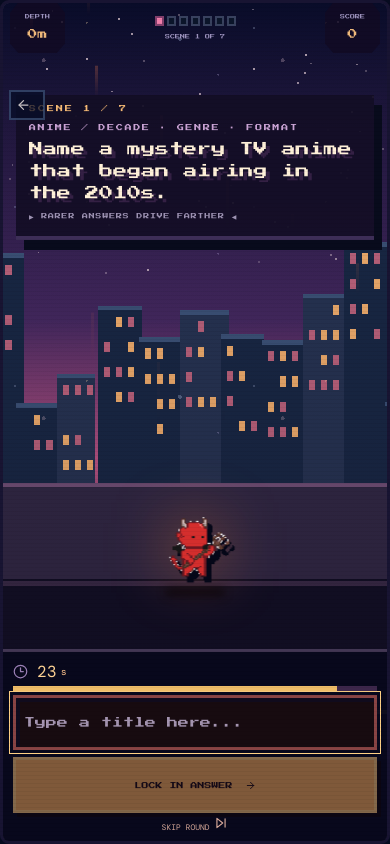
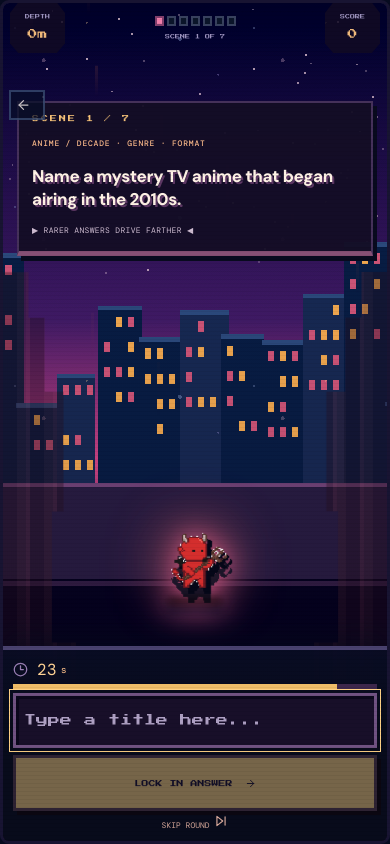
Before and after one commit to eggseed1/dotdotdot, a React (Vite) app: page / in a window 390 px wide. Both pictures are taken after a click on the button "START". Built offline with nearby package versions, Linux system fonts and the light colour scheme.

Commit message:
Guarantee visible high-contrast question HUD and polished scene/input layering on mobile and desktop

```diff
--- a/src/styles.css
+++ b/src/styles.css
@@ -336,3 +336,40 @@ button:focus-visible,input:focus-visible{outline:3px solid #ffbc55;outline-offse
  .krillion-game-screen .hell-answer-ui.cinematic-answer-ui{padding-top:6px}
  .krillion-game-screen .answer-label,.krillion-game-screen .skip-button{display:none}
 }
+
+
+/* 2026-10-14 arcade visibility + depth art pass: scene overlays are direct
+   descendants of .hellscape, never inside the bottom-anchored answer dock. */
+.krillion-game-screen .hellscape{isolation:isolate;background:#070e28}
+.krillion-game-screen .hellscape .krillion-scene-decor{z-index:2;opacity:1;filter:saturate(1.28) contrast(1.12)}
+.krillion-game-screen .hellscape .cinematic-stage-top{position:absolute!important;inset:auto!important;top:clamp(76px,11.5dvh,120px)!important;left:50%!important;right:auto!important;bottom:auto!important;transform:translateX(-50%)!important;z-index:45!important;display:flex;flex-direction:column;align-items:flex-start;justify-content:center;width:min(750px,calc(100% - 130px))!important;max-height:min(32dvh,260px)!important;min-height:125px;padding:clamp(14px,2.2dvh,27px) clamp(16px,2.6vw,33px)!important;overflow:visible!important;background:#140e26f5!important;border:3px solid #45315a!important;border-bottom:6px solid #865075!important;box-shadow:0 0 0 3px #090a1c,8px 10px 0 #06091b!important;text-align:left!important;pointer-events:none;color:#ffe4cb}
+.krillion-game-screen .cinematic-stage-top h1{display:block!important;visibility:visible!important;opacity:1!important;position:relative!important;font:900 clamp(18px,2.25vw,32px)/1.4 'DM Sans','Noto Sans KR',sans-serif!important;letter-spacing:-.025em!important;color:#fff3e6!important;text-shadow:2px 2px 0 #5c3763!important;white-space:normal!important;word-break:keep-all;overflow-wrap:anywhere;max-width:100%;margin:8px 0!important}
+.krillion-game-screen .cinematic-stage-kind{color:#f8b789;font:700 10px/1.5 var(--mono)!important;letter-spacing:.1em}
+.krillion-game-screen .cinematic-stage-count{color:#f6c279;font:8px/1.5 var(--pixel)}
+.krillion-game-screen .cinematic-stage-top p{font:8px/1.5 var(--mono)!important;color:#cfbdd2!important;letter-spacing:.04em}
+.krillion-game-screen .hellscape .krillion-hud{z-index:49}
+.krillion-game-screen .hellscape .hell-character-zone{z-index:9;top:62%;transform:translate(-50%,-15%);filter:drop-shadow(0 9px 0 #080c28) drop-shadow(0 0 14px #e55e96)}
+.krillion-game-screen .hellscape .hell-world{z-index:3}
+.krillion-game-screen .hellscape .hell-speedlines{z-index:4;opacity:.24}
+.krillion-game-screen .hellscape .hell-foreground-ridge{z-index:5;opacity:.38}
+.krillion-game-screen .hellscape .cinematic-answer-ui{z-index:51!important;background:linear-gradient(180deg,#090d24ef,#080b1b 38%,#080b1b)!important;border-top:4px solid #4a426f!important;box-shadow:0 -12px 24px #07091c88}
+.krillion-game-screen .hellscape #answer{background:#180f29!important;color:#fff4df!important;border:3px solid #705282!important;box-shadow:inset 3px 3px #0a071b!important}
+.krillion-game-screen .hellscape #answer::placeholder{color:#aea0c3}
+.krillion-game-screen .hellscape .submit-button{background:#e4bf79!important;color:#1a1332!important;border:3px solid #533b4a!important;box-shadow:4px 4px #07081e;font-weight:900}
+.krillion-game-screen .hellscape .title-suggestions{z-index:60;bottom:calc(100% + 5px)}
+@media(max-width:700px){
+ .krillion-game-screen .hellscape .cinematic-stage-top{top:clamp(60px,12dvh,98px)!important;width:calc(100% - 28px)!important;min-height:112px;max-height:min(31dvh,210px)!important;padding:11px 13px!important;border-width:2px!important;border-bottom-width:5px!important;box-shadow:4px 5px #080a1e!important}
+ .krillion-game-screen .cinematic-stage-top h1{font-size:clamp(15px,4.35vw,23px)!important;line-height:1.4!important;letter-spacing:-.02em!important}
+ .krillion-game-screen .cinematic-stage-top p{font-size:8px!important}
+ .krillion-game-screen .cinematic-stage-kind{font-size:8px!important}
+ .krillion-game-screen .cinematic-stage-count{font-size:7px!important}
+ .krillion-game-screen .hellscape .hell-character-zone{top:61%!important;max-height:13dvh!important;max-width:13dvh!important}
+ .krillion-game-screen .hellscape .cinematic-answer-ui{padding:9px 10px max(10px,env(safe-area-inset-bottom))!important}
+ .krillion-game-screen .hellscape .cinematic-answer-ui #answer{font-size:12px!important}
+}
+@media(max-height:650px){
+ .krillion-game-screen .hellscape .cinematic-stage-top{top:11dvh!important;min-height:0;max-height:30dvh!important;padding:8px 12px!important}
+ .krillion-game-screen .cinematic-stage-top h1{font-size:clamp(13px,3.6vw,21px)!important;margin:4px 0!important;line-height:1.28!important}
+ .krillion-game-screen .cinematic-stage-top p{display:none}
+ .krillion-game-screen .hellscape .hell-character-zone{top:59%!important;max-height:12dvh!important}
+}
```
